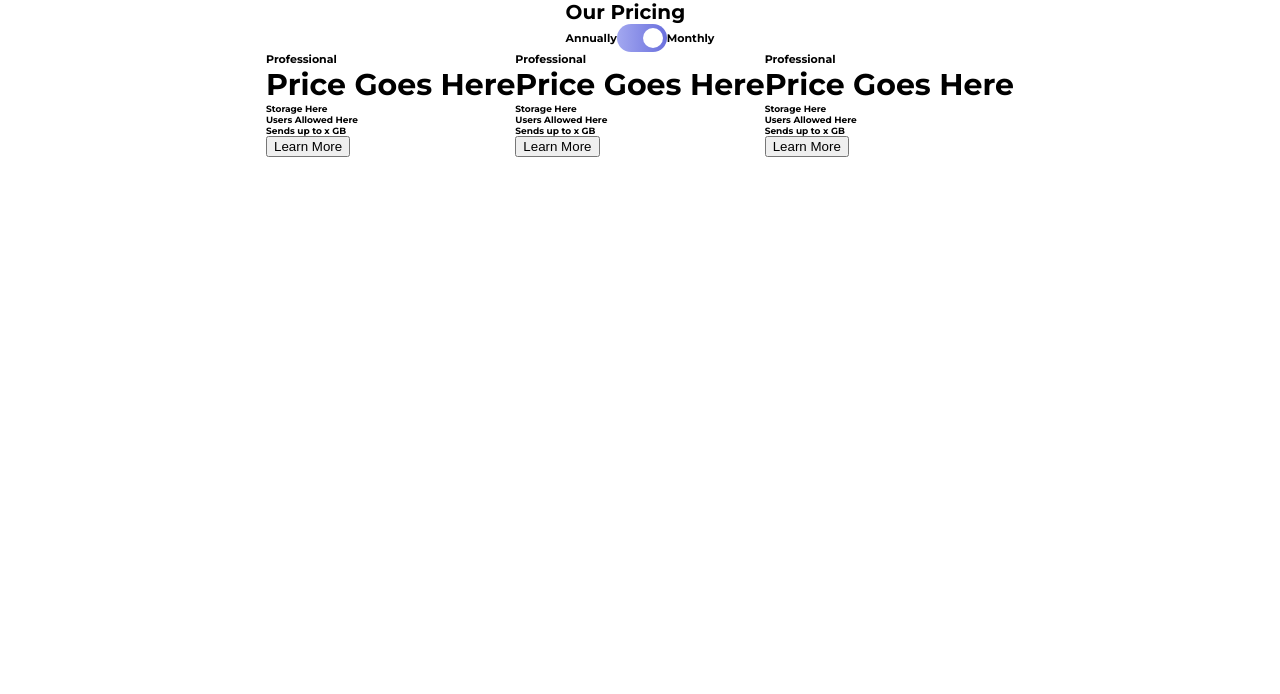
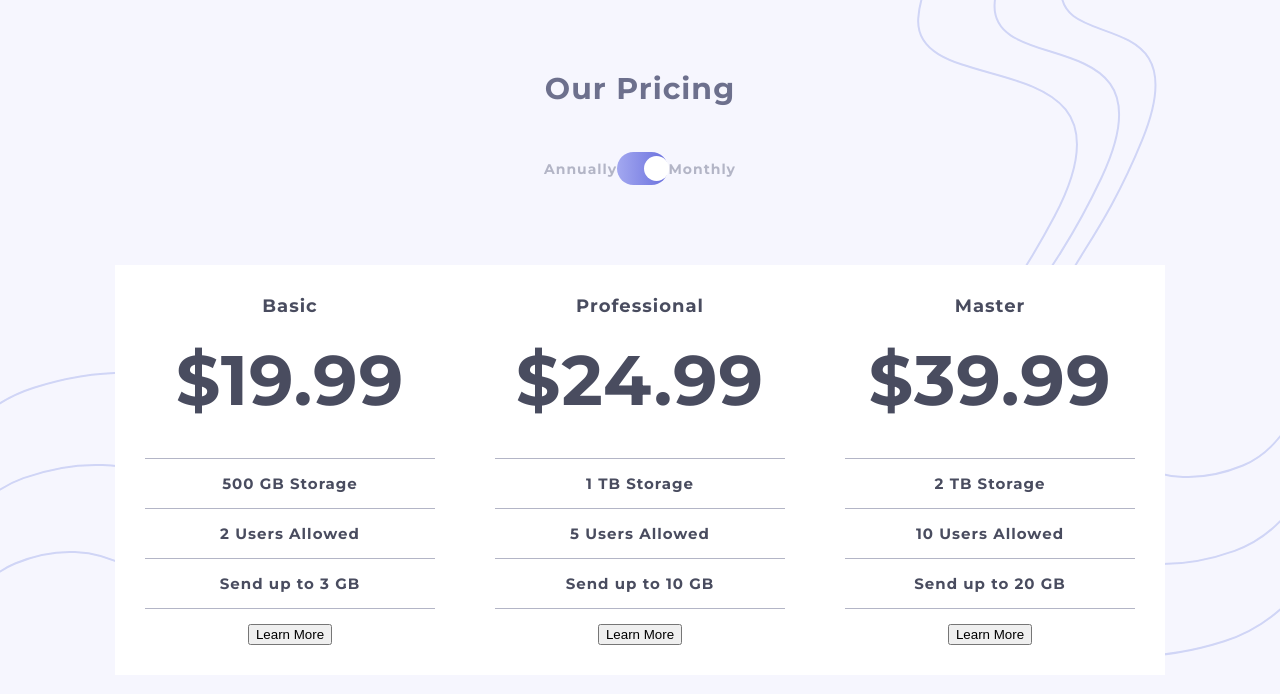
Before and after one commit to MicahJank/pricing-component, a React (Create React App) app: page / in a window 1280 px wide. Shown: the top 694 px of the page. Built offline with nearby package versions, Linux system fonts and the light colour scheme.

Commit message:
got more work done on cards

```diff
--- a/src/App.js
+++ b/src/App.js
@@ -8,9 +8,9 @@ function App() {
     <div className="App">
       <Toggle />
       <div className="card-section">
-        <Card name="Basic" />
-        <Card name="Professional" />
-        <Card name="Master" />
+        <Card type="Basic" price={'19.99'} storage={'500 GB'} users={'2'} send={'3 GB'} />
+        <Card type="Professional" price={'24.99'} storage={'1 TB'} users={'5'} send={'10 GB'} />
+        <Card type="Master" price={'39.99'} storage={'2 TB'} users={'10'} send={'20 GB'} />
       </div>
     </div>
   );
--- a/src/components/Card.js
+++ b/src/components/Card.js
@@ -1,16 +1,16 @@
 import React from 'react';
 import '../sass/card.scss';
 
-const Card = () => {
+const Card = ({type, price, storage, users, send}) => {
 
     return (
         <div className='card'>
-            <h5>Professional</h5>
-            <h1>Price Goes Here</h1>
+            <h5>{type}</h5>
+            <h1><span>$</span>{price}</h1>
             <ul className='features'>
-                <li className='item'>Storage Here</li>
-                <li className='item'>Users Allowed Here</li>
-                <li className='item'>Sends up to x GB</li>
+                <li className='item'>{storage} Storage</li>
+                <li className='item'>{users} Users Allowed</li>
+                <li className='item'>Send up to {send}</li>
             </ul>
             <button>Learn More</button>
         </div>
--- a/src/sass/app.scss
+++ b/src/sass/app.scss
@@ -7,6 +7,6 @@
     .card-section {
         display: flex;
         flex-direction: row;
-
+        margin-top: 80px;
     }
 }
--- a/src/sass/card.scss
+++ b/src/sass/card.scss
@@ -0,0 +1,42 @@
+.card {
+    display: flex;
+    flex-direction: column;
+    justify-content: center;
+    align-items: center;
+    padding: 30px;
+    background-color: white;
+    width: 350px;
+    color: hsl(232, 13%, 33%);
+    h1 {
+        font-size: 7rem;
+        margin: 20px 0;
+    }
+
+    h5 {
+        font-size: 1.8rem;
+    }
+
+    ul {
+        display: flex;
+        flex-direction: column;
+        justify-content: center;
+        align-items: center;
+        margin: 15px 0;
+        width: 100%;
+        li {
+            text-align: center;
+            width: 100%;
+            font-size: 1.5rem;
+            padding: 15px 0;
+            border-bottom: hsl(234, 14%, 74%) 1px solid;
+        }
+
+        li:first-child {
+            border-top: hsl(234, 14%, 74%) 1px solid;
+        }
+
+
+
+    }
+
+}
--- a/src/sass/general.scss
+++ b/src/sass/general.scss
@@ -67,6 +67,13 @@ body {
     font-size: 1.5rem;
     font-family: 'Montserrat', sans-serif;
     font-weight: 700;
+    background-color: hsl(240, 78%, 98%);
+    letter-spacing: 1px;
+}
+
+.App {
+    background: url('../images/bg-bottom.svg') left bottom no-repeat, url('../images/bg-top.svg') right top no-repeat;
+    background-repeat: no-repeat;
 }
 
 h1 {
--- a/src/sass/toggle.scss
+++ b/src/sass/toggle.scss
@@ -1,16 +1,32 @@
 
 .top-toggle {
-
-
+    text-align: center;
+    display: flex;
+    flex-direction: column;
+    justify-content: center;
+    align-items: center;
+    color: hsl(233, 13%, 49%);
+    margin-top: 70px;
+    width: 100%;
+    h3 {
+        font-size: 3rem;
+    }
     .toggle {
         display: flex;
         flex-direction: row;
+        justify-content: space-between;
         align-items: center;
+        margin-top: 45px;
+        width: 15%;
+        h5 {
+            font-size: 1.4rem;
+            color: hsl(234, 14%, 74%);
+        }
 
         .toggle-btn {
             cursor: pointer;
             position: relative;
-            width: 50px;
+            width: 55px;
             padding: 4px;
             border-radius: 20px;
             background: linear-gradient(to right,  hsl(236, 72%, 79%), hsl(237, 63%, 64%));
@@ -22,15 +38,15 @@
 
             .circle {
                 background-color: white;
-                width: 20px;
-                height: 20px;
+                width: 25px;
+                height: 25px;
                 border-radius: 50%;
                 transition: transform 0.1s;
             }
 
             // animates the toggle button
             .active {
-                transform: translateX(22px);
+                transform: translateX(23px);
                 transition: transform 0.1s;
             }
         }
```
